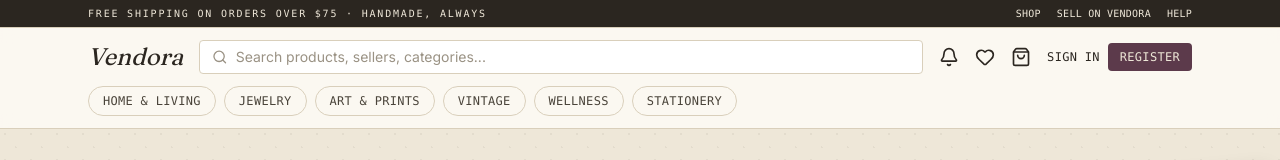
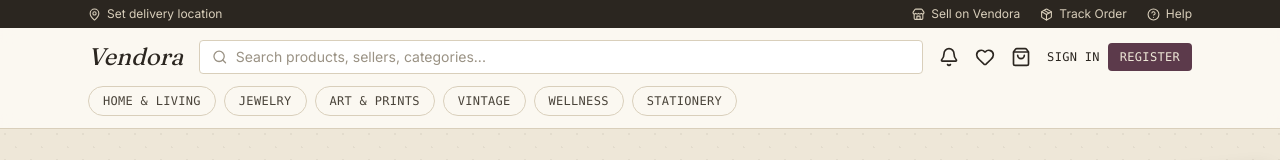
Before and after one commit to ShayaanAkram-1122/Multi-Vendor-Marketplace, a React (Vite) app in the folder client/: page /shop in a window 1280 px wide. Shown: the top 160 px of the page. Built offline with nearby package versions, Linux system fonts and the light colour scheme; no server answers; grey boxes are pictures that could not be loaded.

Commit message:
implemented the utility bar functionality to the project

```diff
--- a/client/src/components/UtilityBar.jsx
+++ b/client/src/components/UtilityBar.jsx
@@ -1,20 +1,26 @@
+import { MapPin, Store, Package, HelpCircle } from 'lucide-react'
 import { Link } from 'react-router-dom'
 
-export default function UtilityBar() {
+export default function UtilityBar({ location = 'Set delivery location' }) {
   return (
-    <div className="border-b border-[#D9CFBB] bg-[#2B2620] text-[#EEE7D8]">
-      <div className="mx-auto flex max-w-6xl items-center justify-between gap-3 px-4 py-1.5 sm:px-6">
-        <p className="font-mono text-[10px] uppercase tracking-[0.18em]">
-          Free shipping on orders over $75 · Handmade, always
-        </p>
-        <div className="hidden items-center gap-4 sm:flex">
-          <Link to="/shop" className="font-mono text-[10px] uppercase tracking-wide hover:text-[#D6A24A] transition-colors">
-            Shop
-          </Link>
-          <Link to="/register" className="font-mono text-[10px] uppercase tracking-wide hover:text-[#D6A24A] transition-colors">
+    <div className="hidden bg-[#2B2620] text-[#D9CFBB] sm:block">
+      <div className="mx-auto flex max-w-6xl items-center justify-between px-4 py-1.5 text-xs sm:px-6">
+        <button type="button" className="flex items-center gap-1.5 hover:text-[#EEE7D8] cursor-pointer">
+          <MapPin size={13} />
+          {location}
+        </button>
+
+        <div className="flex items-center gap-5">
+          <Link to="/register" className="flex items-center gap-1.5 hover:text-[#EEE7D8]">
+            <Store size={13} />
             Sell on Vendora
           </Link>
-          <a href="mailto:hello@vendora.app" className="font-mono text-[10px] uppercase tracking-wide hover:text-[#D6A24A] transition-colors">
+          <Link to="/orders" className="flex items-center gap-1.5 hover:text-[#EEE7D8]">
+            <Package size={13} />
+            Track Order
+          </Link>
+          <a href="mailto:hello@vendora.app" className="flex items-center gap-1.5 hover:text-[#EEE7D8]">
+            <HelpCircle size={13} />
             Help
           </a>
         </div>
```
Also changed, not shown: 1 other file (tests, documents, lock files or other folders).
